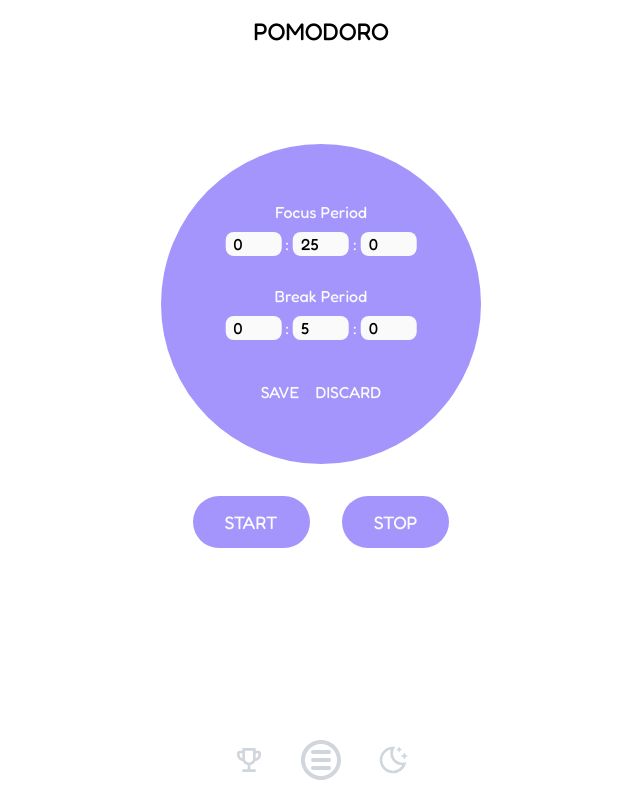
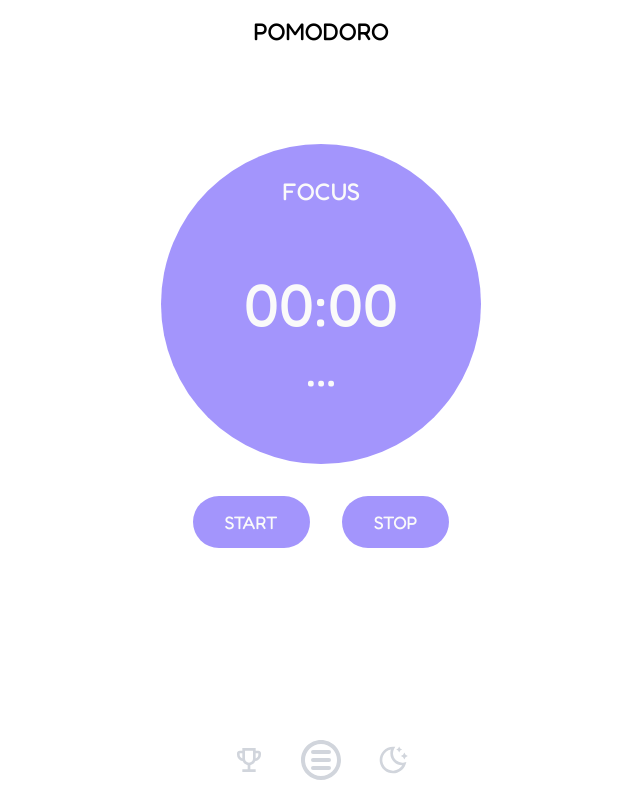
Before and after one commit to vChrisL/Pomodor, a React (Vite) app: page / in a window 1280 px wide. Shown: the whole page, without its empty margins (319-959 px from the left). Built offline with nearby package versions, Linux system fonts and the light colour scheme.

Commit message:
added functionality to settings button

```diff
--- a/src/components/TimerComponent.tsx
+++ b/src/components/TimerComponent.tsx
@@ -1,20 +1,32 @@
 import {BreakTimerInput, FocusTimerInput} from "./TimerInputComponent.tsx";
+import {useState} from "react";
 
 export function TimerComponent() {
+  const [showSettings, setShowSettings] = useState<boolean>(false);
+
+  function handleSaveSettings() {
+    throw new Error("Not implemented");
+  }
+
   return (
     <div className={"relative"}>
       <svg className={"w-80 h-80"}>
         <circle className={"fill-[var(--accent-color)]"} cx="50%" cy="50%" r="50%"/>
       </svg>
 
-      <div className={"hidden"}>
+      <div className={`${showSettings ? 'hidden' : ''}`}>
         <p className={"text-2xl absolute top-0 right-1/2 translate-x-1/2 translate-y-[100%] text-[var(--secondary-bg-color)]"}>FOCUS</p>
         <p className={"text-6xl absolute top-1/2 right-1/2 translate-x-1/2 -translate-y-1/2 text-[var(--secondary-bg-color)]"}>00:00</p>
 
-        <button className={"text-5xl absolute bottom-0 right-1/2 translate-x-1/2 -translate-y-[150%] text-[var(--secondary-bg-color)]"}>...</button>
+        <button
+          className={"text-5xl absolute bottom-0 right-1/2 translate-x-1/2 -translate-y-[150%] text-[var(--secondary-bg-color)]"}
+          onClick={() => setShowSettings(!showSettings)}
+        >
+          ...
+        </button>
       </div>
 
-      <div>
+      <div className={`${showSettings ? '' : 'hidden'}`}>
         <div
           className={"flex flex-col gap-2 justify-center items-center absolute top-0 right-1/2 translate-x-1/2 translate-y-[100%]"}>
           <p className={"text-[var(--secondary-bg-color)]"}>Focus Period</p>
@@ -29,7 +41,12 @@ export function TimerComponent() {
 
         <div className={"flex flex-row gap-4 justify-center items-center absolute bottom-0 right-1/2 translate-x-1/2 -translate-y-[250%]"}>
           <button className={"text-[var(--secondary-bg-color)]"}>SAVE</button>
-          <button className={"text-[var(--secondary-bg-color)]"}>DISCARD</button>
+          <button
+            className={"text-[var(--secondary-bg-color)]"}
+            onClick={() => setShowSettings(!showSettings)}
+          >
+            DISCARD
+          </button>
         </div>
 
 
```
